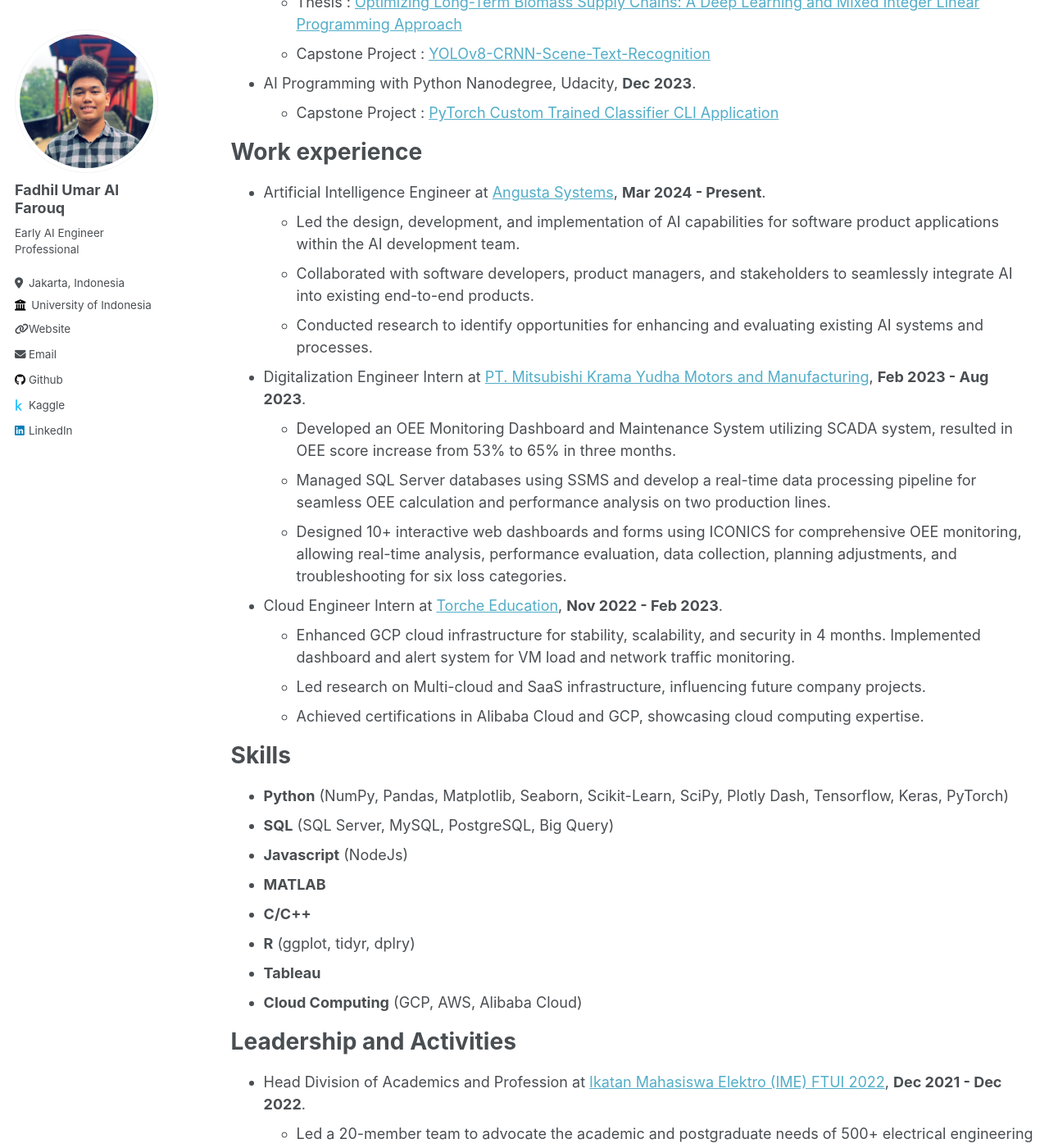
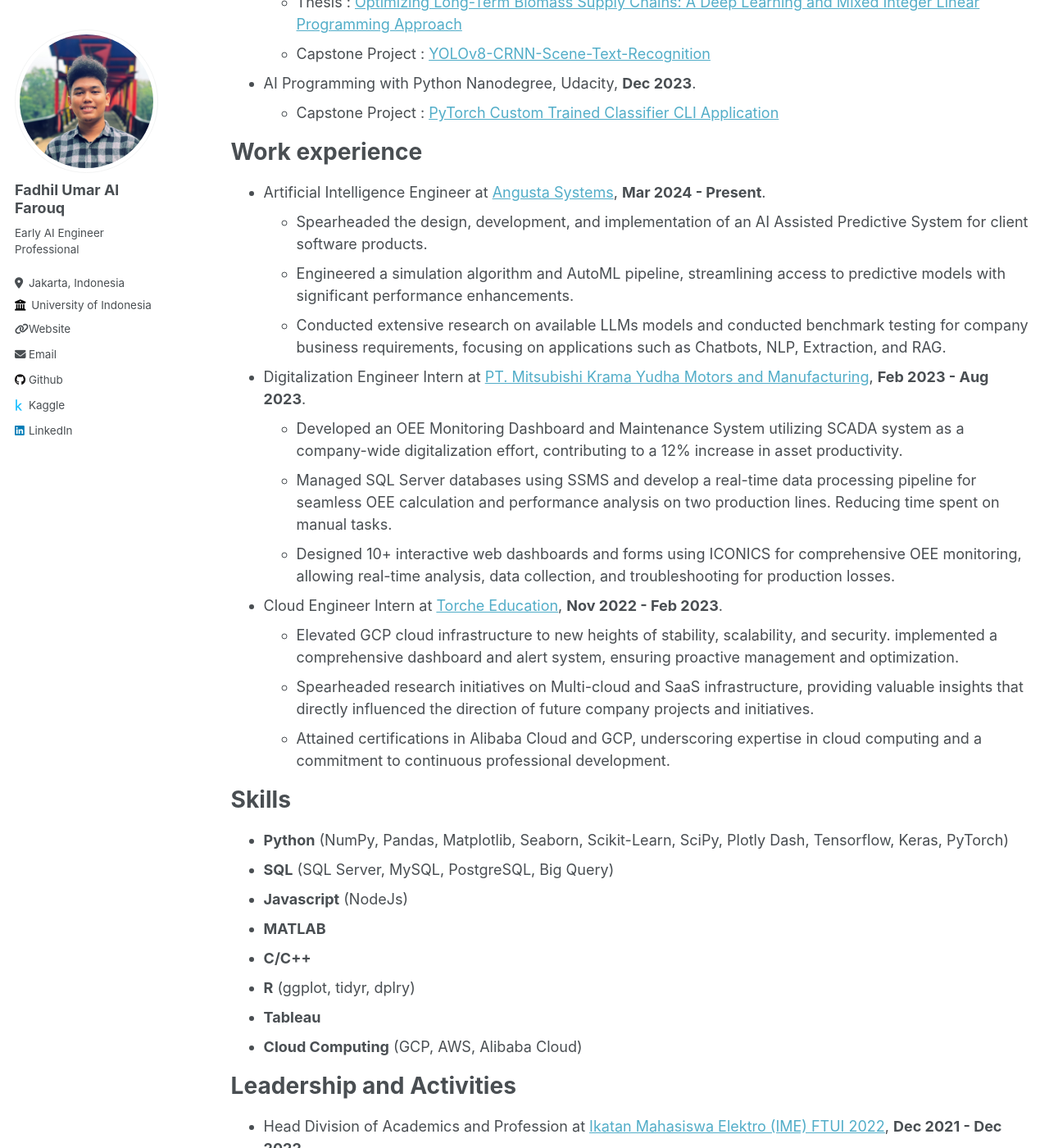
Before and after one commit to Alfadhils/Alfadhils.github.io, a Jekyll site: the page built from _pages/cv.md, in a window 1280 px wide and 1400 px high, scrolled down 313 px. Shown: the whole window at 82% size. Built offline with Jekyll 4.4.1, drawn with Linux system fonts in a browser that asks for light colours; some of the changed text lies outside the part shown.

Commit message:
Update CV

```diff
--- a/_pages/cv.md
+++ b/_pages/cv.md
@@ -22,19 +22,20 @@ Education
 Work experience
 ======
 * Artificial Intelligence Engineer at [Angusta Systems](https://www.angusta.com/), **Mar 2024 - Present**.
-  * Led the design, development, and implementation of AI capabilities for software product applications within the AI development team.
-  * Collaborated with software developers, product managers, and stakeholders to seamlessly integrate AI into existing end-to-end products.
-  * Conducted research to identify opportunities for enhancing and evaluating existing AI systems and processes.
+  * Spearheaded the design, development, and implementation of an AI Assisted Predictive System for client software products.
+  * Engineered a simulation algorithm and AutoML pipeline, streamlining access to predictive models with significant performance enhancements.
+  * Conducted extensive research on available LLMs models and conducted benchmark testing for company business requirements, focusing on applications such as Chatbots, NLP, Extraction, and RAG.
+
 
 * Digitalization Engineer Intern at [PT. Mitsubishi Krama Yudha Motors and Manufacturing](https://www.ptmkm.co.id/), **Feb 2023 - Aug 2023**.
-  * Developed an OEE Monitoring Dashboard and Maintenance System utilizing SCADA system, resulted in OEE score increase from 53% to 65% in three months.
-  * Managed SQL Server databases using SSMS and develop a real-time data processing pipeline for seamless OEE calculation and performance analysis on two production lines.
-  * Designed 10+ interactive web dashboards and forms using ICONICS for comprehensive OEE monitoring, allowing real-time analysis, performance evaluation, data collection, planning adjustments, and troubleshooting for six loss categories.
+  * Developed an OEE Monitoring Dashboard and Maintenance System utilizing SCADA system as a company-wide digitalization effort, contributing to a 12% increase in asset productivity.
+  * Managed SQL Server databases using SSMS and develop a real-time data processing pipeline for seamless OEE calculation and performance analysis on two production lines. Reducing time spent on manual tasks.
+  * Designed 10+ interactive web dashboards and forms using ICONICS for comprehensive OEE monitoring, allowing real-time analysis, data collection, and troubleshooting for production losses.
 
 * Cloud Engineer Intern at [Torche Education](https://torche.app), **Nov 2022 - Feb 2023**.
-  * Enhanced GCP cloud infrastructure for stability, scalability, and security in 4 months. Implemented dashboard and alert system for VM load and network traffic monitoring.
-  * Led research on Multi-cloud and SaaS infrastructure, influencing future company projects.
-  * Achieved certifications in Alibaba Cloud and GCP, showcasing cloud computing expertise.
+  * Elevated GCP cloud infrastructure to new heights of stability, scalability, and security. implemented a comprehensive dashboard and alert system, ensuring proactive management and optimization.
+  * Spearheaded research initiatives on Multi-cloud and SaaS infrastructure, providing valuable insights that directly influenced the direction of future company projects and initiatives.
+  * Attained certifications in Alibaba Cloud and GCP, underscoring expertise in cloud computing and a commitment to continuous professional development.
 
 Skills
 ======
@@ -51,7 +52,6 @@ Leadership and Activities
 ======
 * Head Division of Academics and Profession at [Ikatan Mahasiswa Elektro (IME) FTUI 2022](https://ime.eng.ui.ac.id/#:~:text=IME%20FTUI%20adalah%20sebuah%20organisasi%20yang%20bergerak%20dalam,melayani%20mahasiswa%20dalam%20Departemen%20Teknik%20Elektro%20Universitas%20Indonesia), **Dec 2021 - Dec 2022**.
   * Led a 20-member team to advocate the academic and postgraduate needs of 500+ electrical engineering students.
-  * Coordinated Academics and Profession efforts across 7 departments in the Faculty.
   * Conducted 7 work programs and implemented 6 habits, including alumni sharing sessions and certification initiatives.
 
 * AWS ML/AI Scholarship, Udacity, 2023 Winter Cohort,**Oct 2023 - Dec 2023**.
```
Also changed, not shown: 1 other file.
